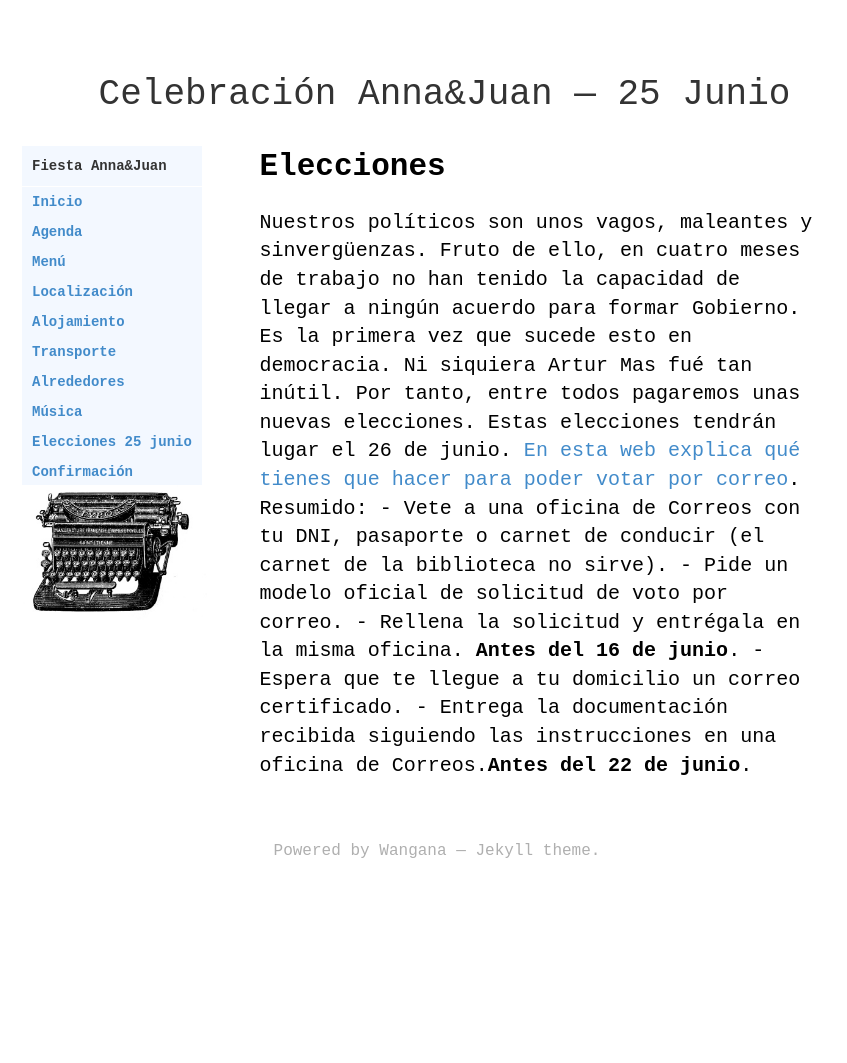
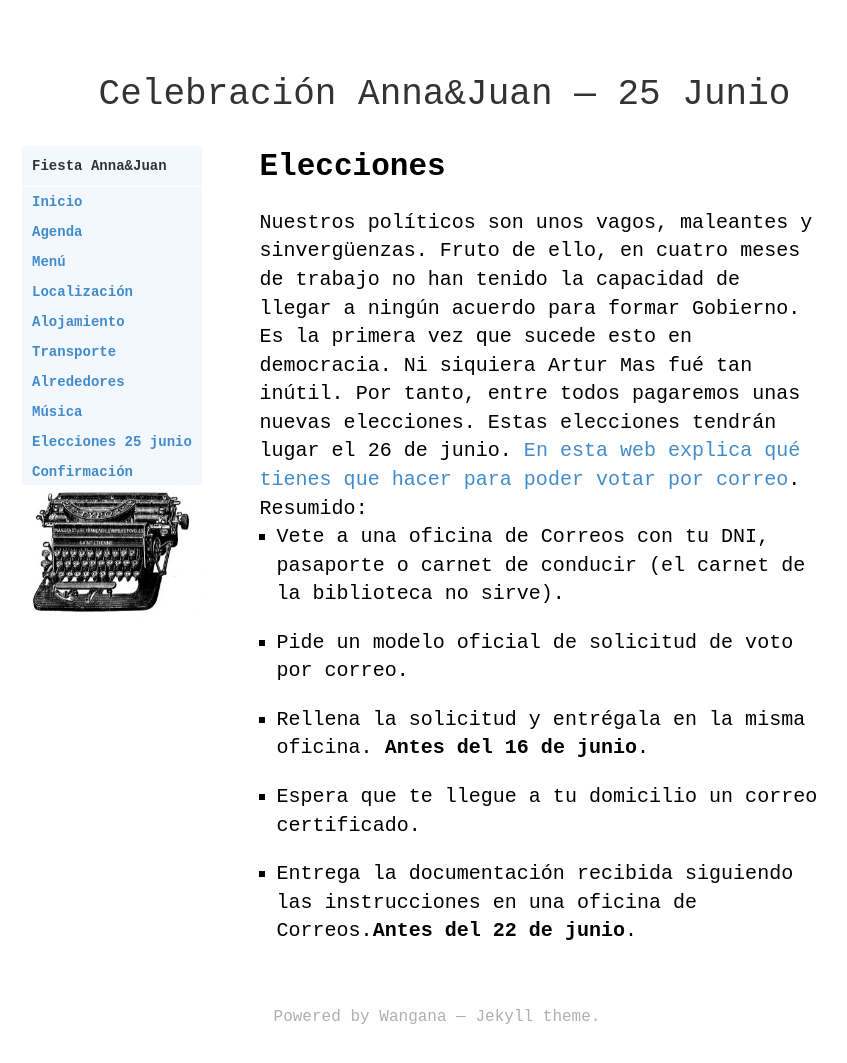
Before and after one commit to juandebravo/juanyanna25junio, a Jekyll site: the page built from elecciones.html, in a window 1280 px wide and 1066 px high. Shown: the top 1063 px of the window, without its empty margins (203-1050 px from the left). Built offline with Jekyll 4.4.1, drawn with Linux system fonts in a browser that asks for light colours; some web fonts are replaced; Markdown is read by kramdown in place of the engine named in the settings.

Commit message:
añadir <li> en elecciones

```diff
--- a/elecciones.html
+++ b/elecciones.html
@@ -10,10 +10,11 @@ title: Elecciones
       Nuestros políticos son unos vagos, maleantes y sinvergüenzas. Fruto de ello, en cuatro meses de trabajo no han tenido la capacidad de llegar a ningún acuerdo para formar Gobierno. Es la primera vez que sucede esto en democracia. Ni siquiera Artur Mas fué tan inútil.
       Por tanto, entre todos pagaremos unas nuevas elecciones. Estas elecciones tendrán lugar el 26 de junio.
       <a target="_blank" href="http://www.correos.es/ss/Satellite/site/pagina-1363186877288/sidioma=es_ES">En esta web explica qué tienes que hacer para poder votar por correo</a>. Resumido:
-      - Vete a una oficina de Correos con tu DNI, pasaporte o carnet de conducir (el carnet de la biblioteca no sirve).
-      - Pide un modelo oficial de solicitud de voto por correo.
-      - Rellena la solicitud y entrégala en la misma oficina. <strong>Antes del 16 de junio</strong>.
-      - Espera que te llegue a tu domicilio un correo certificado.
-      - Entrega la documentación recibida siguiendo las instrucciones en una oficina de Correos.<strong>Antes del 22 de junio</strong>.
+      <ul class="page-list">
+        <li>Vete a una oficina de Correos con tu DNI, pasaporte o carnet de conducir (el carnet de la biblioteca no sirve).</li>
+        <li>Pide un modelo oficial de solicitud de voto por correo.</li>
+        <li>Rellena la solicitud y entrégala en la misma oficina. <strong>Antes del 16 de junio</strong>.</li>
+        <li>Espera que te llegue a tu domicilio un correo certificado.</li>
+        <li>Entrega la documentación recibida siguiendo las instrucciones en una oficina de Correos.<strong>Antes del 22 de junio</strong>.</li>
     </div>
 </div>
```
